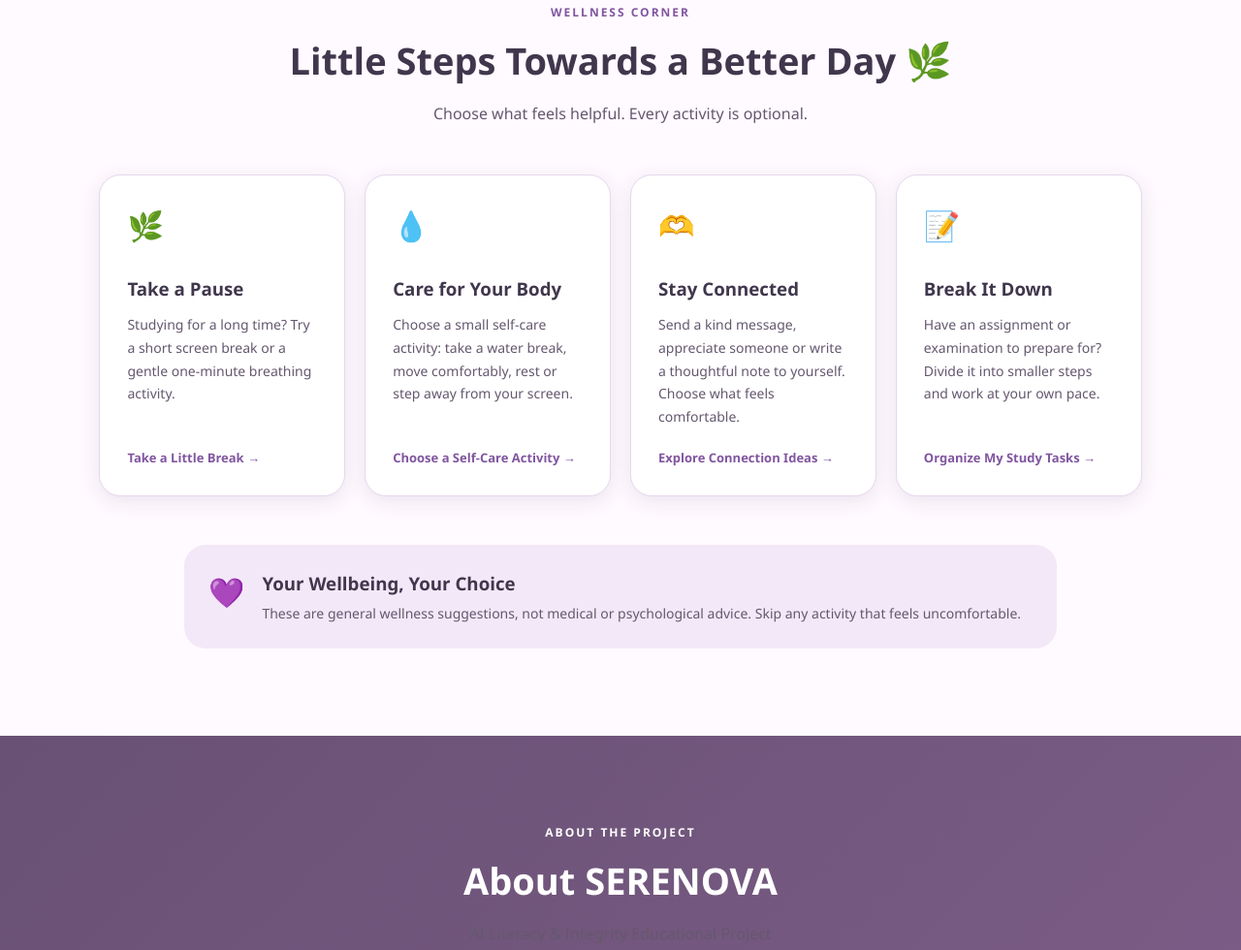
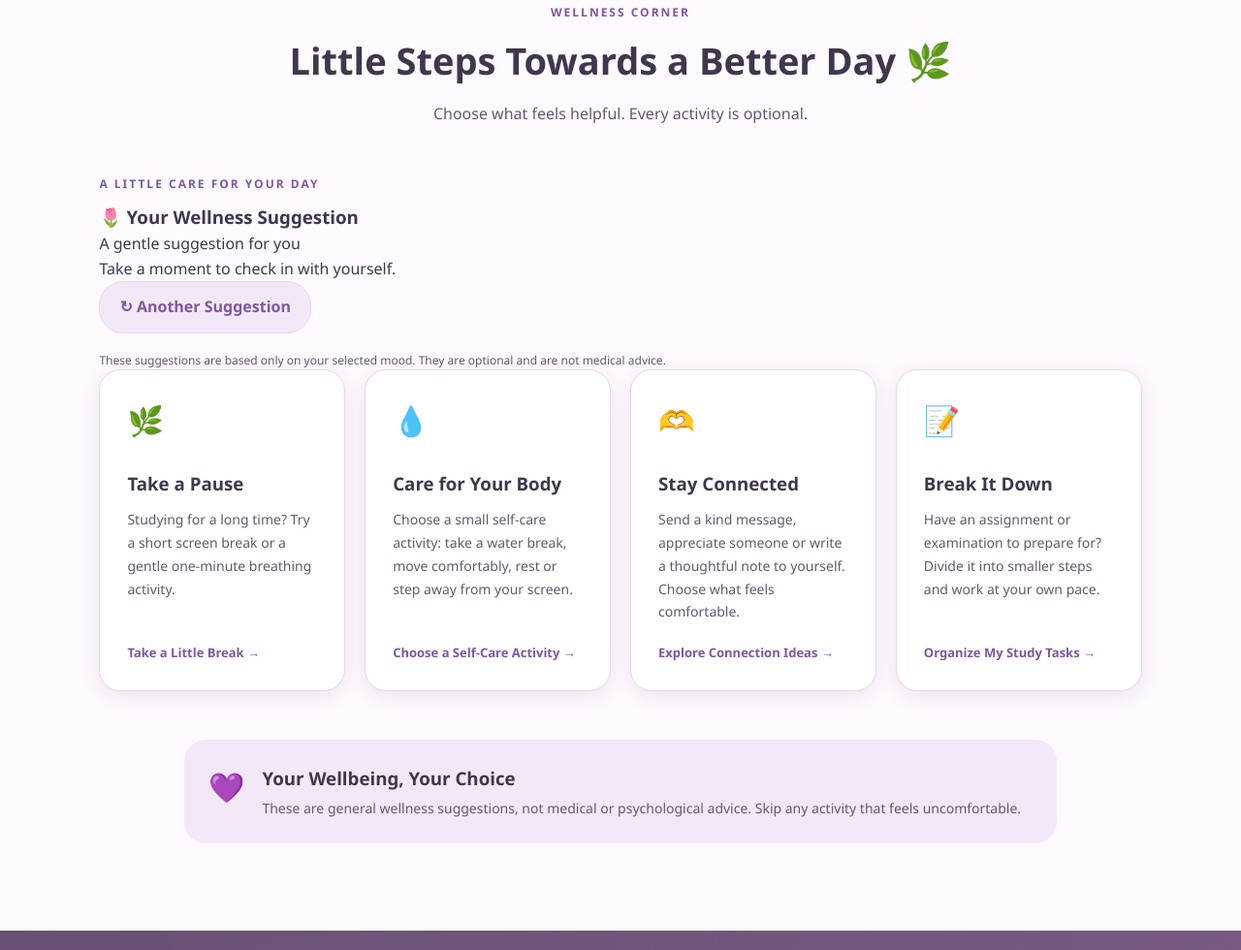
Before and after one commit to aasthatayal64-afk/Serenova, a plain HTML site: page index.html in a window 1280 px wide. Shown: the part 6123-7103 px from the top of the page at 97% size. Drawn offline with Linux system fonts and the light colour scheme.

Commit message:
Update index.html

```diff
--- a/index.html
+++ b/index.html
@@ -409,6 +409,40 @@ try {
         <h2>Little Steps Towards a Better Day 🌿</h2>
         <p>Choose what feels helpful. Every activity is optional.</p>
     </div>
+
+<!-- MOOD-BASED WELLNESS RECOMMENDATION -->
+
+<div class="mood-wellness-panel">
+
+    <p class="small-heading">
+        A LITTLE CARE FOR YOUR DAY
+    </p>
+
+    <h3>🌷 Your Wellness Suggestion</h3>
+
+    <p id="wellnessMoodLabel">
+        A gentle suggestion for you
+    </p>
+
+    <p id="wellnessRecommendation"
+       role="status"
+       aria-live="polite">
+        Take a moment to check in with yourself.
+    </p>
+
+    <button type="button"
+            class="secondary-button"
+            onclick="nextMoodSuggestion()">
+        ↻ Another Suggestion
+    </button>
+
+    <p class="wellness-disclaimer">
+        These suggestions are based only on your
+        selected mood. They are optional and
+        are not medical advice.
+    </p>
+
+</div>
 
     <div class="wellness-grid">
         <button class="wellness-card wellness-action" type="button"
```
